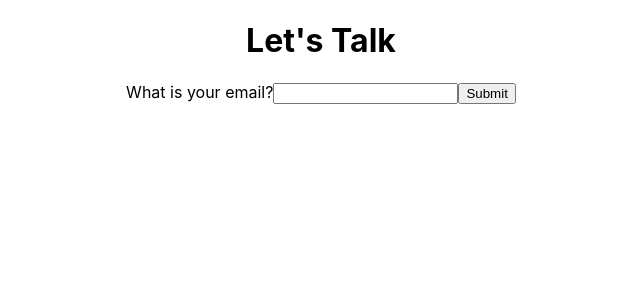
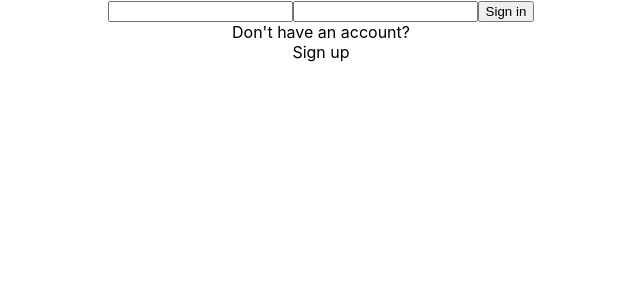
Before and after one commit to paulokuda/direct_music, a React (Create React App) app: page / in a window 1280 px wide. Shown: the top 300 px of the page, without its empty margins (319-959 px from the left). Built offline with nearby package versions, Linux system fonts and the light colour scheme.

Commit message:
User creation and login

```diff
--- a/package.json
+++ b/package.json
@@ -4,10 +4,14 @@
   "private": true,
   "dependencies": {
     "@pusher/chatkit-client": "^1.5.0",
+    "@types/bcryptjs": "^2.4.2",
     "@types/jest": "24.0.12",
+    "@types/jquery": "^3.3.29",
     "@types/node": "12.0.0",
     "@types/react": "16.8.17",
     "@types/react-dom": "16.8.4",
+    "bcryptjs": "^2.4.3",
+    "jquery": "^3.4.1",
     "react": "^16.8.6",
     "react-dom": "^16.8.6",
     "react-scripts": "3.0.1",
--- a/src/App.tsx
+++ b/src/App.tsx
@@ -1,12 +1,30 @@
-import React from 'react';
+import React, { useState } from 'react';
 
 import './App.css';
-import { SignupDialog } from './signupDialog';
+import { MainPage } from "./mainPage";
+import { LoginContainer } from './loginContainer';
+import { IUser } from './actions';
+
+enum LandingPageTypes {
+  LOGIN = "LOGIN",
+  MAIN = "MAIN",
+}
 
 const App: React.FC = () => {
+  // TODO: Store user sessions in the browser (?)
+  const [ landingPageType, setLandingPageType ] = useState(LandingPageTypes.LOGIN);
+  const [ currentUser, setCurrentUser ] = useState<IUser | undefined>(undefined);
+  const handleLoginSuccess = (user: IUser) => {
+    setLandingPageType(LandingPageTypes.MAIN);
+    setCurrentUser(user);
+  };
   return (
     <div className="App">
-      <SignupDialog />
+      {landingPageType === LandingPageTypes.LOGIN ? (
+        <LoginContainer onSuccess={handleLoginSuccess} />
+      ) : (
+        <MainPage user={currentUser} />
+      )}
     </div>
   );
 }
--- /dev/null
+++ b/src/actions.ts
@@ -0,0 +1,53 @@
+import * as $ from "jquery";
+
+const BASE_URL = "https://api.airtable.com/v0/appbeGZ736QMn0jCE/Users?typecast=true";
+// TODO: Save api key in .env file
+const HEADERS = { "Authorization": "Bearer keyATHby2hjblrLXQ" }
+
+export interface IUser {
+    id: string;
+    createdTime: string;
+    fields: {
+        username: string;
+        password: string;
+    };
+}
+
+interface IFetchUserResponse {
+    records: IUser[];
+}
+
+export async function createUser(username: string, password: string): Promise<IUser> {
+    return new Promise((resolve, reject) => {
+        return $.ajax({
+            headers: HEADERS,
+            method: "POST",
+            url: BASE_URL,
+            data: {
+                fields: { username, password },
+            },
+            success: (response) => resolve(response),
+            error: (error) => reject(error),
+        });
+    });
+}
+
+export async function fetchUser(username: string, password: string): Promise<IUser> {
+    return new Promise ((resolve, reject) => {
+        return $.ajax({
+            headers: {
+                "Authorization": "Bearer keyATHby2hjblrLXQ",
+            },
+            method: "GET",
+            url: BASE_URL,
+            data: {
+                filterByFormula: `{username} = "${username}"`,
+            },
+            success: (response: IFetchUserResponse) => {
+                const user = response.records[0];
+                return resolve(user);
+            },
+            error: (error) => reject(error),
+        });
+    })
+}
--- /dev/null
+++ b/src/loginContainer.tsx
@@ -0,0 +1,96 @@
+import React, { useState } from "react";
+import Bcrypt from "bcryptjs";
+
+import { createUser, fetchUser, IUser } from "./actions";
+
+const SALT = Bcrypt.genSaltSync(10);
+
+enum LoginTypes {
+    SIGN_IN = "SIGN_IN",
+    SIGN_UP = "SIGN_UP",
+}
+
+interface ILoginContainerProps {
+    onSuccess(user: IUser): void;
+}
+
+export const LoginContainer: React.FC<ILoginContainerProps> = (props: ILoginContainerProps) => {
+    const [ username, setUsername ] = useState("");
+    const [ password, setPassword ] = useState("");
+    const [ loginType, setLoginType ] = useState(LoginTypes.SIGN_IN);
+
+    const handleSubmit = async (event: React.FormEvent<HTMLFormElement>) => {
+        event.preventDefault();
+        const hashedPassword = Bcrypt.hashSync(password, SALT);
+        if (loginType === LoginTypes.SIGN_IN) {
+            const user = await fetchUser(username, password);
+            Bcrypt.compare(password, user.fields.password, function(err, isLoginValid) {
+                console.log("isLoginValid", isLoginValid)
+                if (isLoginValid) {
+                    props.onSuccess(user);
+                } else {
+
+                }
+            });
+        } else {
+            console.log("password for signin: ", password);
+            try {
+                Bcrypt.genSalt(10, (err, salt) => {
+                    Bcrypt.hash(password, salt, async function(err, hash) {
+                        console.log("hash to save: ", hash);
+                        await createUser(username, hash);
+                    });
+                });
+            } finally {
+                console.log("finally");
+            }
+        }
+    }
+    const handleUsernameChange = (event: React.ChangeEvent<HTMLInputElement>) => {
+        console.log("username", event.currentTarget.value);
+        setUsername(event.currentTarget.value);
+    }
+    const handlePasswordChange = (event: React.ChangeEvent<HTMLInputElement>) => {
+        console.log("username", event.currentTarget.value);
+        setPassword(event.currentTarget.value);
+    }
+    const renderButtonText = () => {
+        if (loginType === LoginTypes.SIGN_IN) {
+            return "Sign in";
+        }
+        return "Sign up";
+    }
+    const toggleLoginType = () => {
+        if (loginType === LoginTypes.SIGN_IN) {
+            setLoginType(LoginTypes.SIGN_UP);
+        } else {
+            setLoginType(LoginTypes.SIGN_IN);
+        }
+    }
+    const renderToggleSection = () => {
+        if (loginType === LoginTypes.SIGN_IN) {
+            return (
+                <>
+                    <div>Don't have an account?</div>
+                    <div onClick={toggleLoginType}>Sign up</div>
+                </>
+            );
+        }
+        return (
+            <>
+                <div>Already have an account?</div>
+                <div onClick={toggleLoginType}>Sign in</div>
+            </>
+        );
+    }
+    return(
+        <div className="form-container">
+            <form onSubmit={handleSubmit} className="form">
+                <input type="text" name="username" onChange={handleUsernameChange} />
+                <input type="password" name="password" onChange={handlePasswordChange} />
+                <button type="submit">{renderButtonText()}</button>
+            </form>
+            {renderToggleSection()}
+        </div>
+    )
+}
--- /dev/null
+++ b/src/mainPage.tsx
@@ -0,0 +1,16 @@
+import React from "react";
+
+import { IUser } from "./actions";
+
+interface IMainPageProps {
+    user: IUser | undefined;
+}
+
+export const MainPage: React.FC<IMainPageProps> = (props: IMainPageProps) => {
+    if (props.user === undefined) {
+        return null;
+    }
+    return (
+        <div>hello {props.user.fields.username}</div>
+    );
+}
--- a/src/signupDialog.tsx
+++ /dev/null
@@ -1,35 +0,0 @@
-import React, {Component} from 'react';
-
-interface ISignupDialogState {
-    username: string;
-}
-
-export class SignupDialog extends Component<{}, ISignupDialogState> {
-    public constructor() {
-        super({});
-        this.state = {
-            username: "",
-        }
-        this.handleChange = this.handleChange.bind(this);
-        this.handleSubmit = this.handleSubmit.bind(this);
-    }
-    handleChange(event: React.FormEvent<HTMLInputElement>) {
-        this.setState({username: event.currentTarget.value});
-    }
-    handleSubmit(event: React.FormEvent<HTMLFormElement>) {
-        event.preventDefault()
-        console.log("submit", this.state);
-    }
-    render() {
-        return(
-            <div className="form-container">
-                <h1>Let's Talk</h1>
-                <form onSubmit={this.handleSubmit} className="form">
-                    <label htmlFor="email">What is your email?</label>
-                    <input type="email" name="username" onChange={this.handleChange} className="input" />
-                    <button className="submit">Submit</button>
-                </form>
-            </div>
-        )
-    }
-}
```
Also changed, not shown: 1 other file (tests, documents, lock files or other folders).
